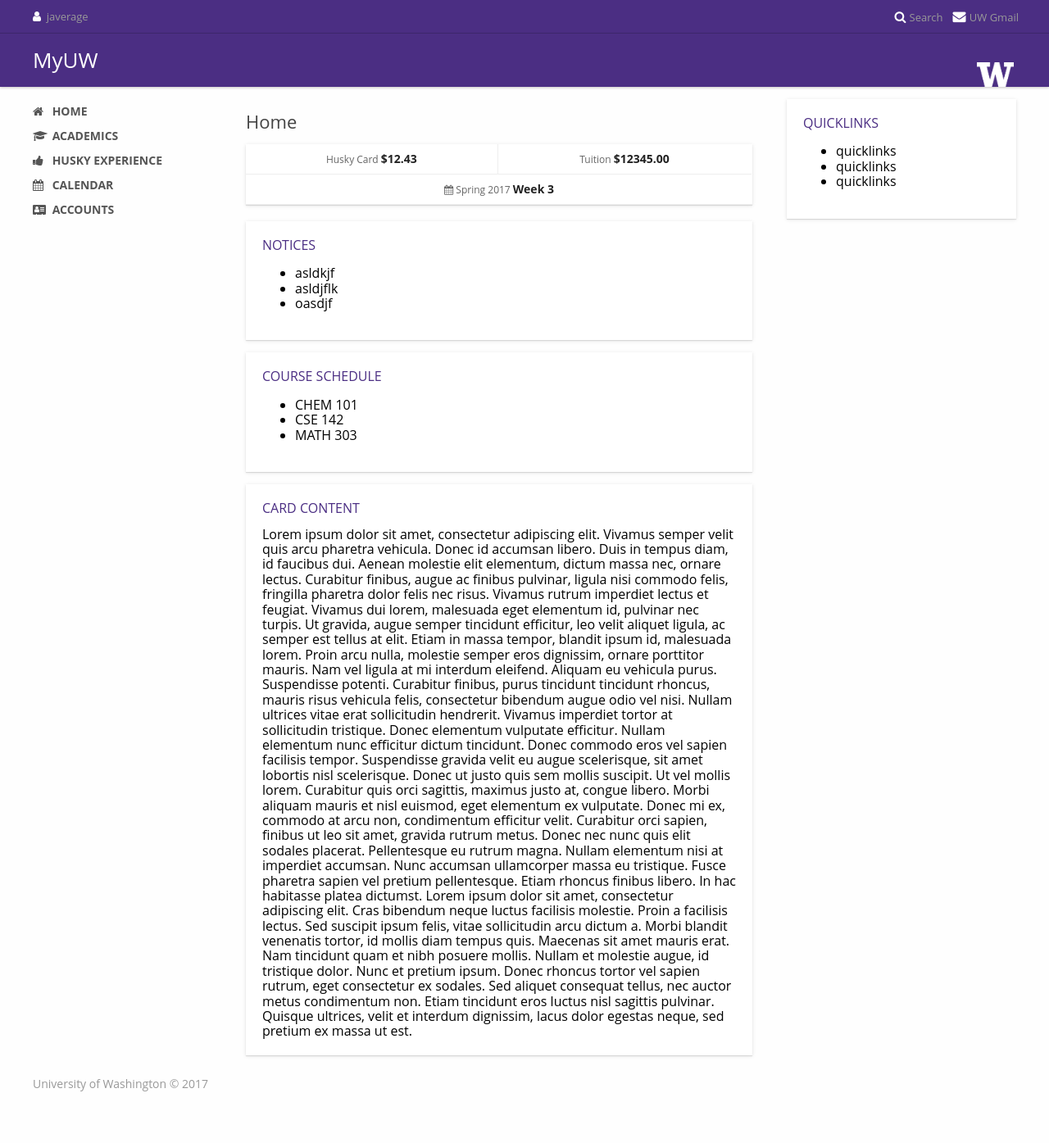
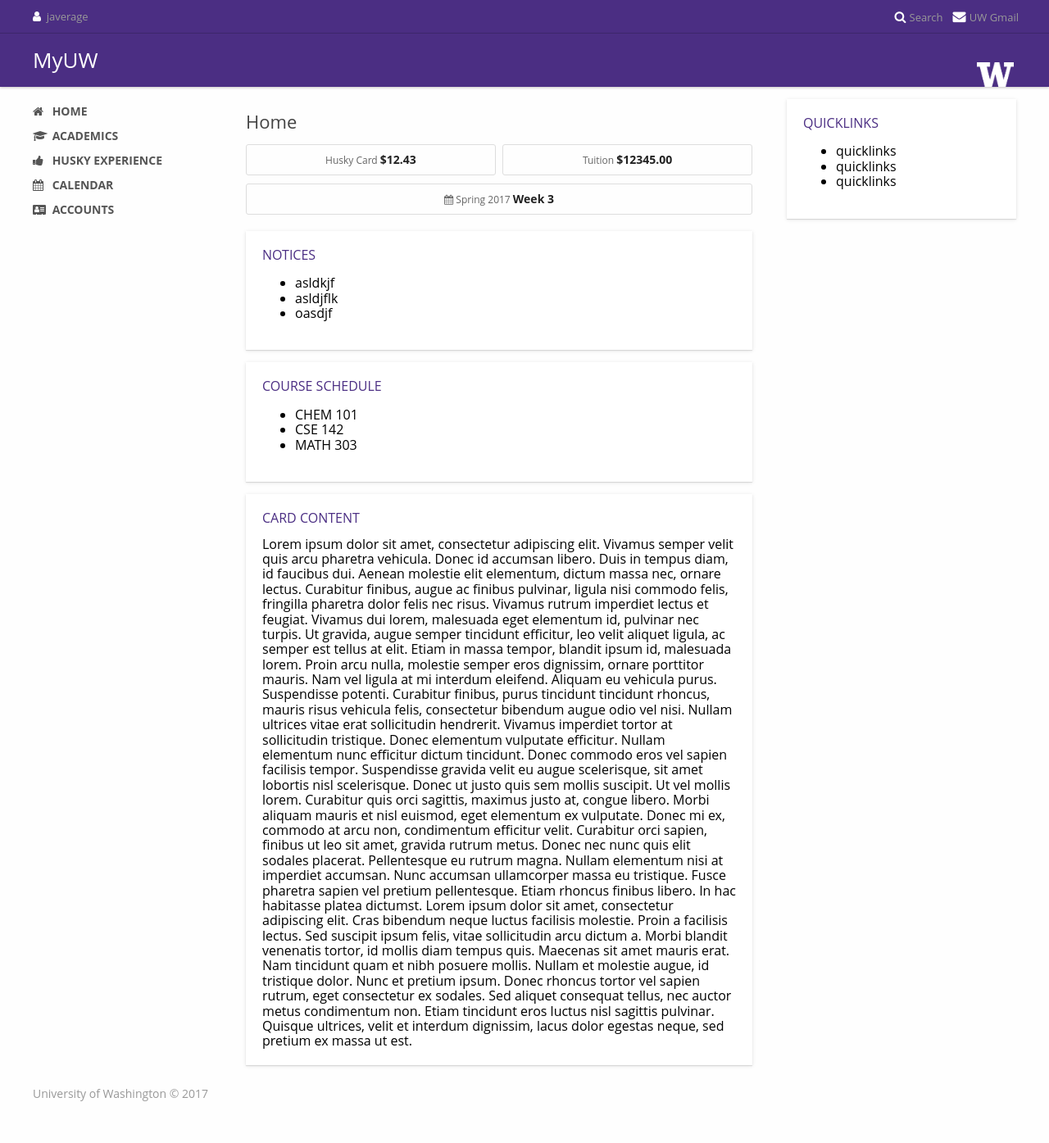
Before and after one commit to charlon/myuw-boilerplate, a Jekyll site: the page built from index.md, in a window 1280 px wide. Shown: the whole page at 82% size. Built offline with Jekyll 4.4.1, drawn with Linux system fonts in a browser that asks for light colours; nearby versions of some CDN libraries.

Commit message:
Button styling for accounts data.

```diff
--- a/assets/css/main.scss
+++ b/assets/css/main.scss
@@ -228,11 +228,11 @@
         @include desktop { border: none; margin-bottom: 15px; padding: 20px; box-shadow: 0 1px 1px 0 rgba(0,0,0,.1), 0 1px 5px 0 rgba(0,0,0,.1); };
     }
 
-    .myuw-topper { margin-left: -20px; margin-right: -20px; padding: 0; font-size: 12px;  border-bottom: solid 1px #eee;
+    .myuw-topper { margin-left: -20px; margin-right: -20px; font-size: 12px; padding: 10px;
 
-        @include desktop { margin: 0 0 20px 0; }
+        @include desktop { margin: 0 0 20px 0; padding: 0; }
 
-        a { text-decoration: none; color: #666; display:block; line-height: 35px;
+        a { text-decoration: none; color: #666; display:block; line-height: 35px; border: solid 1px #ddd; border-radius: 3px;
             span { font-weight: bold; font-size: 14px; color: #222; }
         }
 
@@ -240,12 +240,16 @@
 
             &:after { content: ""; display: table; clear: both; }
 
-            a { float: left; width: 50%; text-align: center;  border-bottom: solid 1px #eee;
-                &:first-child { border-right: solid 1px #eee; width: 49.6%; }
+            a { width: 49%; text-align: center;
+
+                &:first-child { float: left; }
+                &:last-child { float: right; }
             }
         }
 
-        .myuw-week-counter { }
+        .myuw-week-counter {
+            a { margin-top: 10px; }
+        }
 
     }
 
--- a/index.md
+++ b/index.md
@@ -7,7 +7,7 @@
 {% assign user = site.data.profiles.[site.uw_logged_in] %}
 
 
-<div class="myuw-card myuw-topper">
+<div class="myuw-topper">
     <div class="myuw-accounts">
         <a href="/accounts#husky_card">Husky Card <span>$12.43</span></a>
         <a href="/accounts#tuition_balance">Tuition <span>$12345.00</span></a>
```
